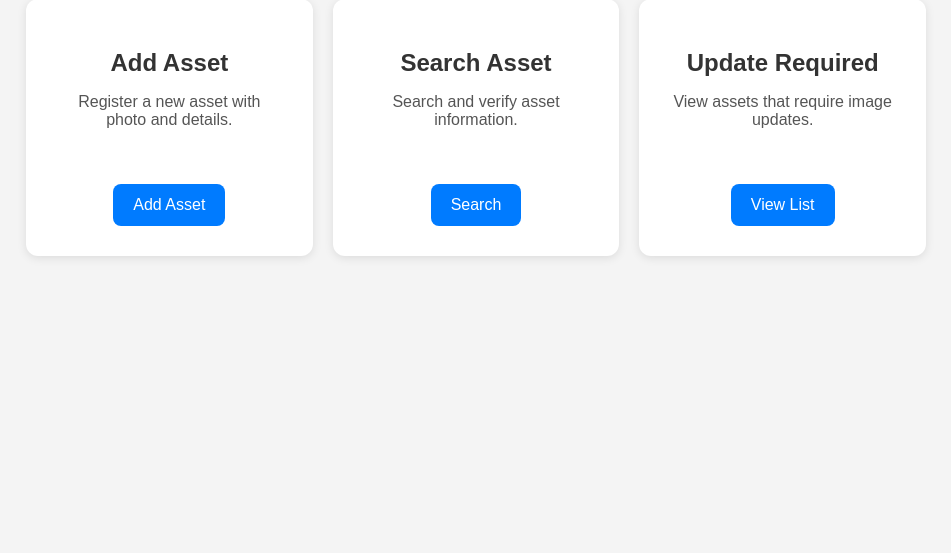
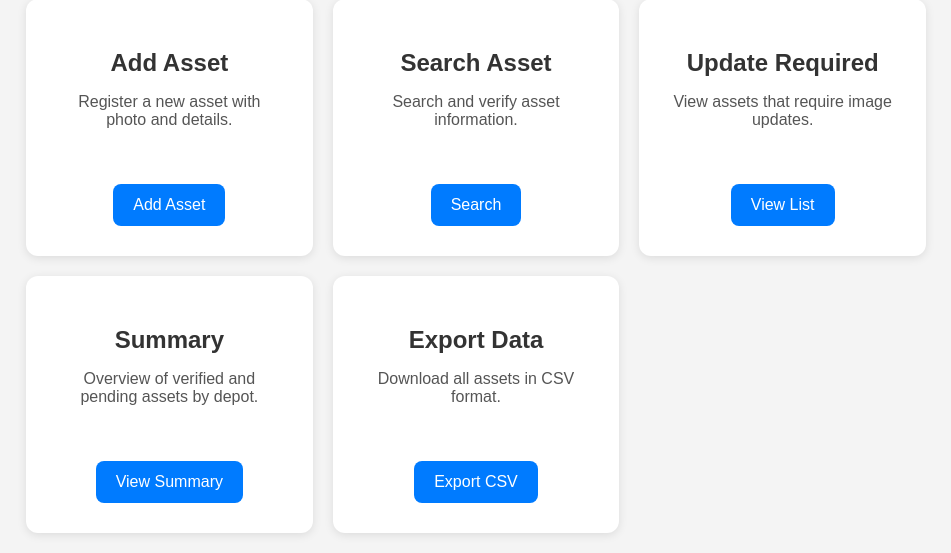
Before and after one commit to Mayra-2023/asset-tracker, a Flask app: page / in a window 1280 px wide. Shown: the part 317-870 px from the top of the page, without its empty margins (164-1115 px from the left). Before the commit the page ends 575 px from the top, so only its background shows below. Run offline with Flask 3, Linux system fonts and the light colour scheme.

Commit message:
Update index.html

```diff
--- a/templates/index.html
+++ b/templates/index.html
@@ -20,7 +20,7 @@
         }
 
         .logo{
-            height:120px; /* ajusta aqui o tamanho */
+            height:120px;
         }
 
         .container{
@@ -109,6 +109,20 @@
                 <a href="/updates" class="btn">View List</a>
             </div>
 
+            <!-- NOVO: SUMMARY -->
+            <div class="card">
+                <h2>Summary</h2>
+                <p>Overview of verified and pending assets by depot.</p>
+                <a href="/summary" class="btn">View Summary</a>
+            </div>
+
+            <!-- NOVO: EXPORT CSV -->
+            <div class="card">
+                <h2>Export Data</h2>
+                <p>Download all assets in CSV format.</p>
+                <a href="/export" class="btn">Export CSV</a>
+            </div>
+
         </div>
 
     </div>
```
